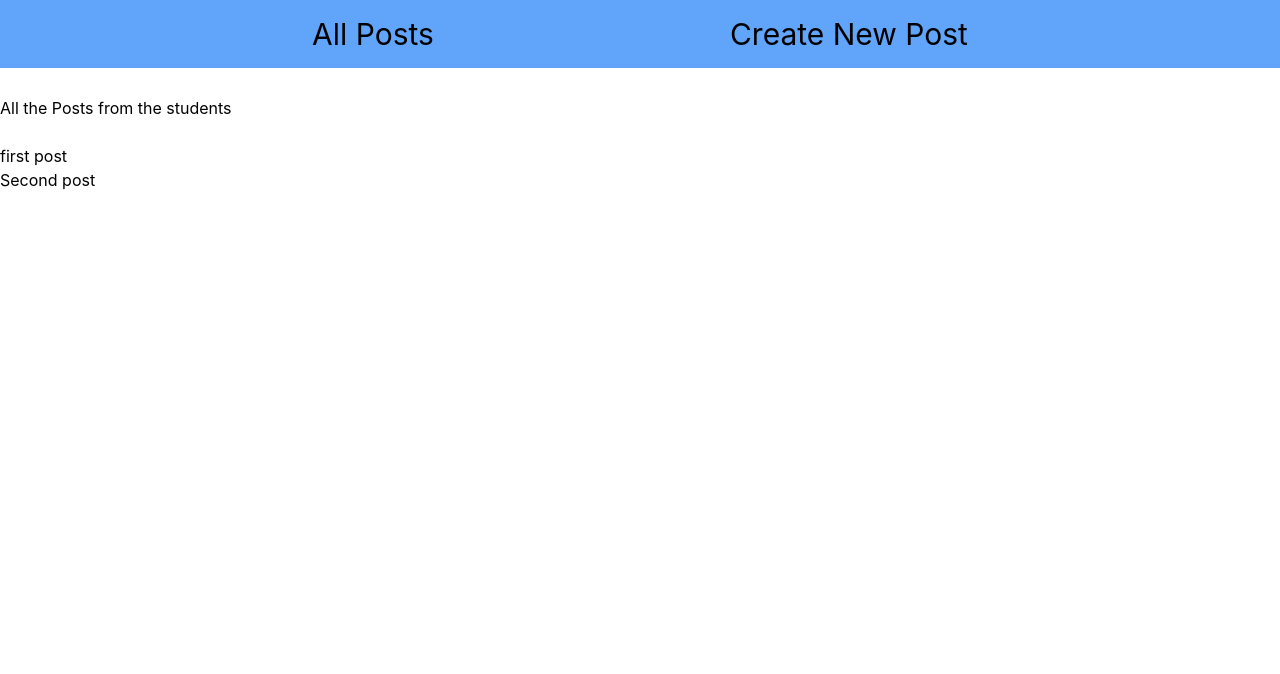
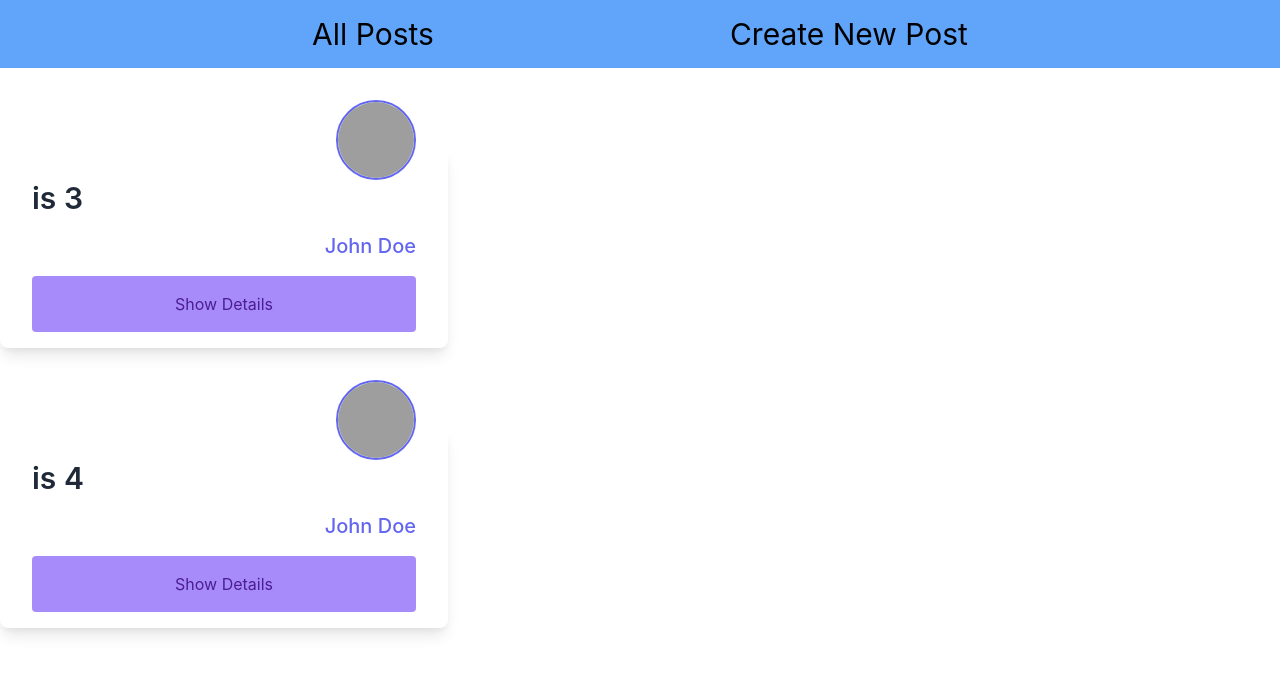
Before and after one commit to mubin86/next-structure, a Next.js app: page / in a window 1280 px wide. Shown: the top 674 px of the page. Built offline with nearby package versions, Linux system fonts and the light colour scheme; grey boxes are pictures that could not be loaded.

Commit message:
post-item & post-lists integrated

```diff
--- a/components/layout/MainNavigation.js
+++ b/components/layout/MainNavigation.js
@@ -7,7 +7,7 @@ export default function MainNavigation() {
             {/* hello people this is the Navbar */}
             <header>
                 <nav>
-                    <ul className="flex justify-evenly p-4 text-3xl">
+                    <ul className="mb-7 flex justify-evenly p-4 text-3xl">
                         <li>
                             <Link href='/'>All Posts</Link>
                         </li>
--- /dev/null
+++ b/components/post/PostItem.js
@@ -0,0 +1,28 @@
+
+import { useRouter } from 'next/router';
+
+export default function PostItem({postId, postTitle, postDescription}) {
+    const router = useRouter();
+    const showDetailsHandler = () => {
+        router.push('/post/' + postId);
+    }
+    return (
+        <div className="max-w-md py-4 px-8 bg-white shadow-lg rounded-lg my-20">
+            <div className="flex justify-center md:justify-end -mt-16">
+                <img className="w-20 h-20 object-cover rounded-full border-2 border-indigo-500" src="https://images.unsplash.com/photo-1499714608240-22fc6ad53fb2?ixlib=rb-1.2.1&ixid=eyJhcHBfaWQiOjEyMDd9&auto=format&fit=crop&w=334&q=80" />
+            </div>
+            <div>
+                <h2 className="text-gray-800 text-3xl font-semibold">{postTitle} is {postId}</h2>
+                <p className="mt-2 text-gray-600">{postDescription}</p>
+            </div>
+            <div className="flex justify-end mt-4">
+                <a href="#" className="text-xl font-medium text-indigo-500">John Doe</a>
+            </div>
+
+            <div className="flex justify-end mt-4">
+                {/* can Use Link instead of Button */}
+                <button onClick={showDetailsHandler} className="block w-full bg-purple-400 p-4 rounded text-purple-900">Show Details</button>
+            </div>
+        </div>
+    )
+}
--- /dev/null
+++ b/components/post/PostList.js
@@ -0,0 +1,19 @@
+import React from 'react'
+import PostItem from './PostItem'
+
+export default function PostList({posts}) {
+    return (
+        <div>
+            <ul>
+                {posts.map((post) => (
+                    <PostItem
+                        key={post.id}
+                        postId={post.id}
+                        title={post.title}
+                        description={post.description}
+                    />
+                ))}
+            </ul>
+        </div>
+    )
+}
--- a/pages/_app.js
+++ b/pages/_app.js
@@ -1,7 +1,13 @@
+import Layout from '../components/layout/Layout'
 import '../styles/globals.css'
 
 function MyApp({ Component, pageProps }) {
-  return <Component {...pageProps} />
+  return (
+    <Layout>
+        <Component {...pageProps} />
+    </Layout>
+  )
+
 }
 
 export default MyApp
--- a/pages/index.js
+++ b/pages/index.js
@@ -1,13 +1,9 @@
-import Layout from "../components/layout/Layout";
+// import Layout from "../components/layout/Layout";
 import PostPage from "./post";
 
 
 export default function index() {
   return (
-    <div>
-      <Layout>
         <PostPage />
-      </Layout>
-    </div>
   )
 }
--- a/pages/post/[postId]/index.js
+++ b/pages/post/[postId]/index.js
@@ -1,14 +1,16 @@
 import {useRouter} from 'next/router';
+import PostItem from '../../../components/post/PostItem';
 
-export default function RandomGame() {
+export default function SinglePost() {
     const router = useRouter();
     console.log(router.query.postId);
-    const postId = router.query.postId;
+    const {postId} = router.query;
 
     return (
-        <div>
-            <h1>postId is {postId}</h1>
-
-        </div>
+        <PostItem
+            postId={postId}
+            postTitle={"postTitle DEMO"}
+            postDescription={"postDescription DEMOOOOOOOO OOOOOOOOOOO OOOOO"}
+        />
     )
 }
--- a/pages/post/index.js
+++ b/pages/post/index.js
@@ -1,26 +1,45 @@
 import { Fragment } from 'react'
 import Link from 'next/link'
+import PostList from '../../components/post/PostList'
+
+const posts = [
+    {
+        id: 3,
+        title: "first title",
+        description: "this is the first description........."
+    },
+    {
+        id: 4,
+        title: "second title",
+        description: "this is the second description........."
+    }
+
+]
 
 const PostPage = () => {
     return (
-        <Fragment>
-        <h1>
-            All the Posts from the students
-        </h1>
-        <br/>
-        <ul>
-            <li>
-                <Link href='/post/7'>
-                    first post
-                </Link>
-            </li>
-            <li>
-                <Link href='/post/8'>
-                    Second post
-                </Link>
-            </li>
-        </ul>
-        </Fragment>
+        // <Fragment>
+        // <h1>
+        //     All the Posts from the students
+        // </h1>
+        // <br/>
+        // <ul>
+        //     <li>
+        //         <Link href='/post/7'>
+        //             first post
+        //         </Link>
+        //     </li>
+        //     <li>
+        //         <Link href='/post/8'>
+        //             Second post
+        //         </Link>
+        //     </li>
+        // </ul>
+        // </Fragment>
+
+        <PostList
+            posts={posts}
+        />
 
     );
 }
```
